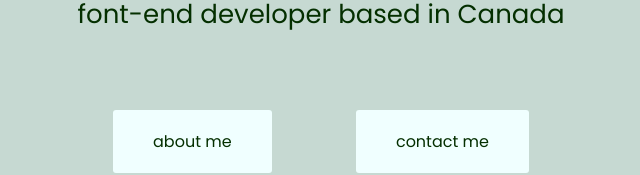
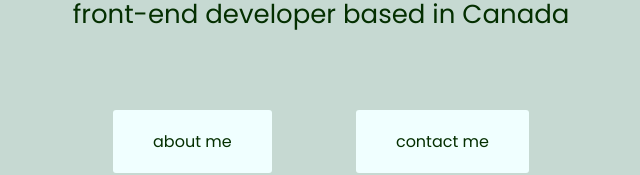
Before and after one commit to MarieJosee13/my-portfolio, a plain HTML site: page index.html in a window 1280 px wide. Shown: the part 203-378 px from the top of the page, 319-959 px from the left. Drawn offline with nearby package versions, Linux system fonts and the light colour scheme; a web font is replaced by a local one.

Commit message:
fixed an important typo in my h2

```diff
--- a/index.html
+++ b/index.html
@@ -30,7 +30,7 @@
     <div class="hero">
       <p>Hi, I am</p>
       <h1>Marie-Josée Dubé</h1>
-      <h2>font-end developer based in Canada</h2>
+      <h2>front-end developer based in Canada</h2>
 
       <a href="#" class="button">about me</a>
       <a href="#" class="button">contact me</a>
```
